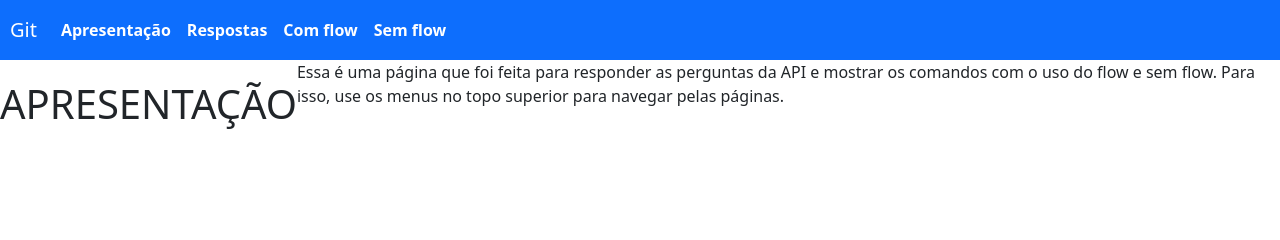
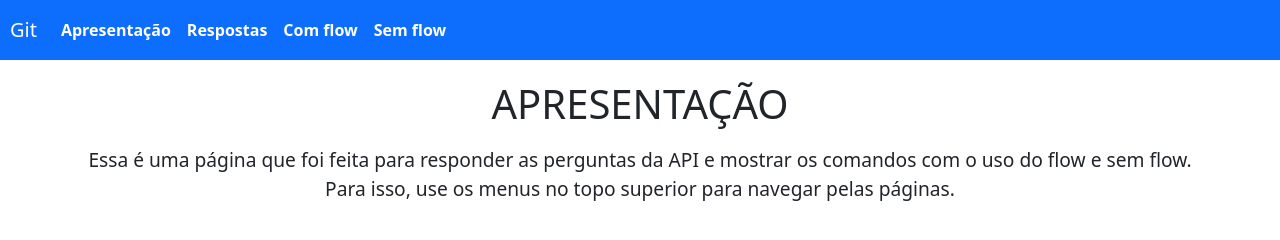
Before and after one commit to Nidilap/APE11SI, a plain HTML site: page paginaGit/index.html in a window 1280 px wide. Drawn offline with Linux system fonts and the light colour scheme.

Commit message:
Melhoria da descrição da página

```diff
--- a/paginaGit/index.html
+++ b/paginaGit/index.html
@@ -37,10 +37,10 @@
     </nav>
 
 
-    <div class="d-flex justify-content-center">
+    <div class="d-flex justify-content-center flex-column align-items-center">
         <h1 class="tituloPag">APRESENTAÇÃO</h1>
-        <div class="descricaoPag">
-            Essa é uma página que foi feita para responder as perguntas da API e mostrar os comandos com o uso do flow e sem flow.
+        <div class="descricaoPag text-center">
+            Essa é uma página que foi feita para responder as perguntas da API e mostrar os comandos com o uso do flow e sem flow.<br/>
             Para isso, use os menus no topo superior para navegar pelas páginas.
         </div>
     </div>
--- a/paginaGit/src/css/general.css
+++ b/paginaGit/src/css/general.css
@@ -16,3 +16,8 @@
 .tituloPag {
     margin-top: 20px;
 }
+
+.descricaoPag {
+    margin-top: 10px;
+    font-size: 1.2rem;
+}
```
Also changed, not shown: paginaGit/paginas/comandosComFlow/index.html (+1 -1 lines), paginaGit/paginas/comandosSemFlow/index.html (+1 -1 lines), paginaGit/paginas/respostas/index.html (+1 -1 lines).
